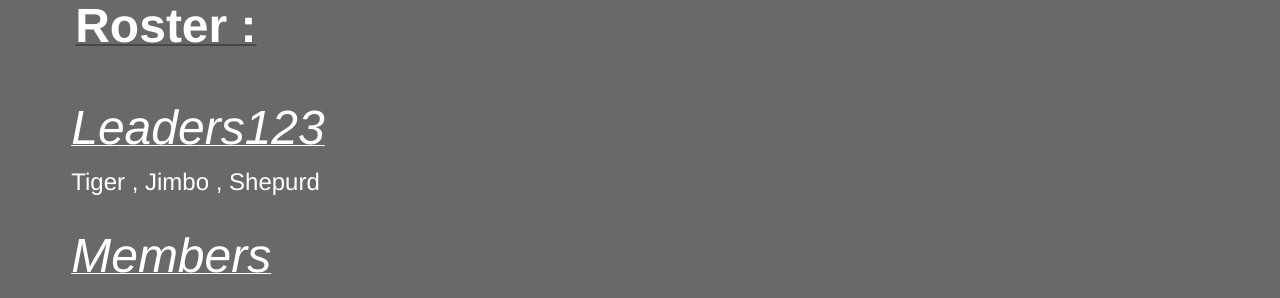
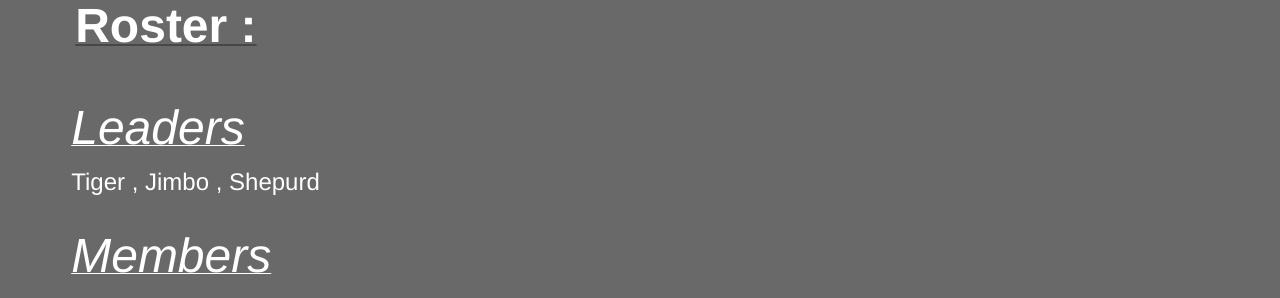
Before and after one commit to DerekR0123/Rossfitness.github.io, a Jekyll site: the page index.html, which Jekyll copies as it is, in a window 1280 px wide. Shown: the part 526-824 px from the top of the page. Built offline with Jekyll 4.4.1, drawn with Linux system fonts in a browser that asks for light colours.

Commit message:
Update index.html

```diff
--- a/index.html
+++ b/index.html
@@ -35,7 +35,7 @@
 <a id="designer-templates" class="anchor" href="#designer-templates" aria-hidden="true"><span aria-hidden="true" class="octicon octicon-link"></span></a>
 <h2><u><FONT size="10" COLOR="#FFFFFF">Roster :</FONT></u></h2><br>
 
-<p><u><FONT size="7" COLOR="#FFFFFF" WEIGHT="italic" FAMILY="Curive"><em>Leaders123</em></u></FONT><br><FONT size="5" COLOR="#FFFFFF">Tiger , Jimbo , Shepurd<br></em></FONT></p>
+<p><u><FONT size="7" COLOR="#FFFFFF" WEIGHT="italic" FAMILY="Curive"><em>Leaders</em></u></FONT><br><FONT size="5" COLOR="#FFFFFF">Tiger , Jimbo , Shepurd<br></em></FONT></p>
 <p><u><FONT size="7" COLOR="#FFFFFF"><em>Members</em></FONT></u></h4><br>
 <em><FONT size="5" COLOR="#FFFFFF">HardyB, Woozy, Brutal, Addon, Tom, Ranga, AndrewFam, Sugarfoot, Pete,<br>
 Meow, Haych, Rodrigo, Jay / Troublesome, Lethal, Huskers<br></em></FONT></p>
```
